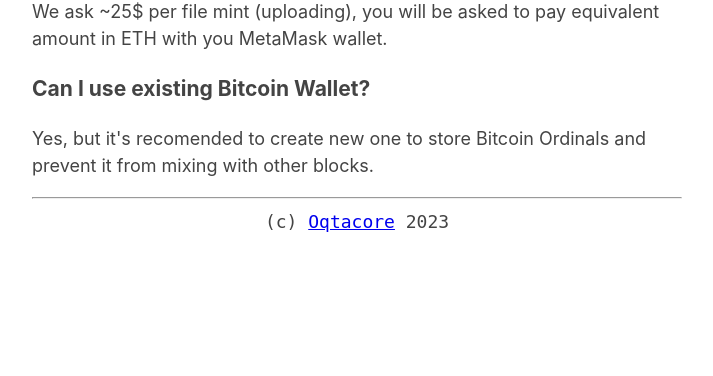
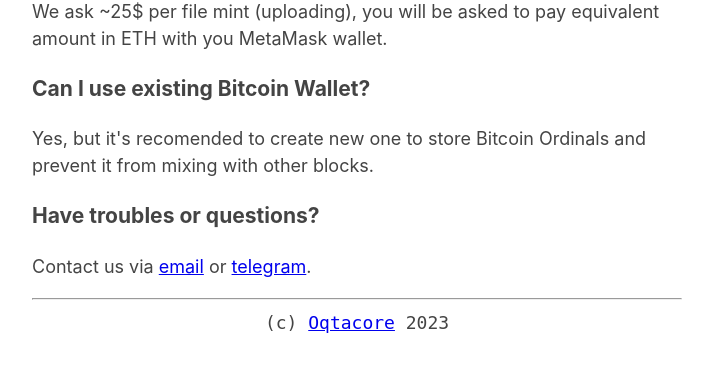
Before and after one commit to oqtacore-group/ordinals-minter, a FastAPI app: page / in a window 1280 px wide. Shown: the part 1578-1954 px from the top of the page, without its empty margins (283-996 px from the left). Before the commit the page ends 1810 px from the top, so only its background shows below. Run offline with FastAPI, Linux system fonts and the light colour scheme; some libraries are stand-ins or nearby versions.

Commit message:
feat: Added support contacts

```diff
--- a/templates/index.html
+++ b/templates/index.html
@@ -96,6 +96,11 @@
                 Yes, but it's recomended to create new one to store Bitcoin Ordinals and prevent it from mixing with other blocks.
             </p>
 
+            <h3>Have troubles or questions?</h3>
+            <p>
+                Contact us via <a href="mailto:ordinals@oqtacore.com">email</a> or <a href="http://t.me/fsbetsupport">telegram</a>.
+            </p>
+
             <hr>
             <div class="center">
                 <code>(c) <a href="https://oqtacore.com">Oqtacore</a> 2023</code>
```
